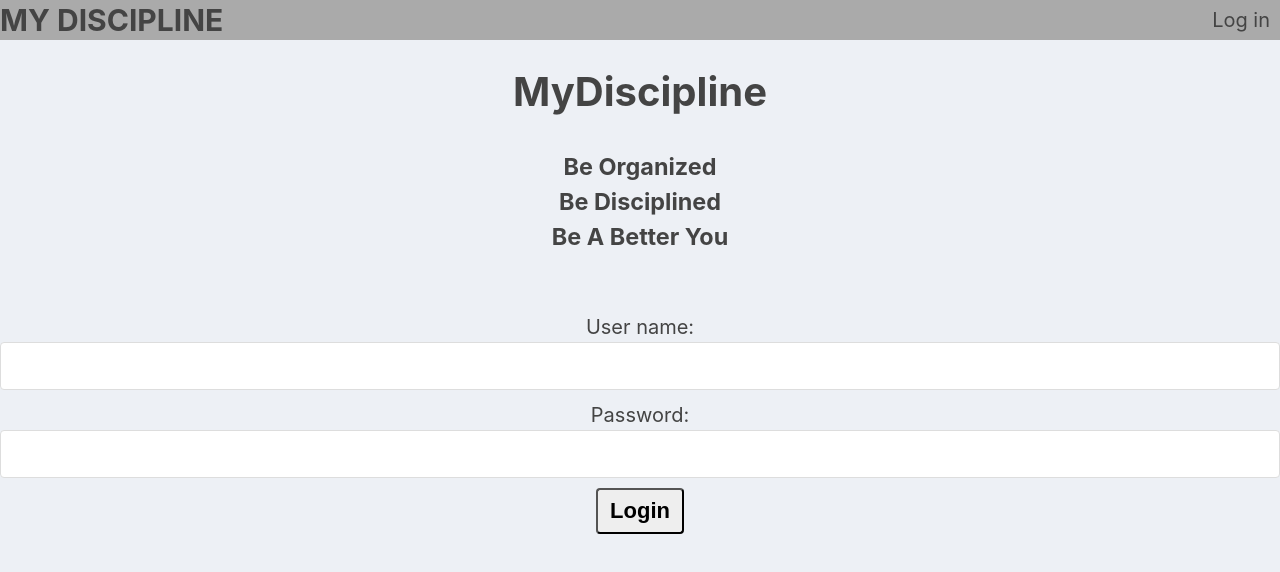
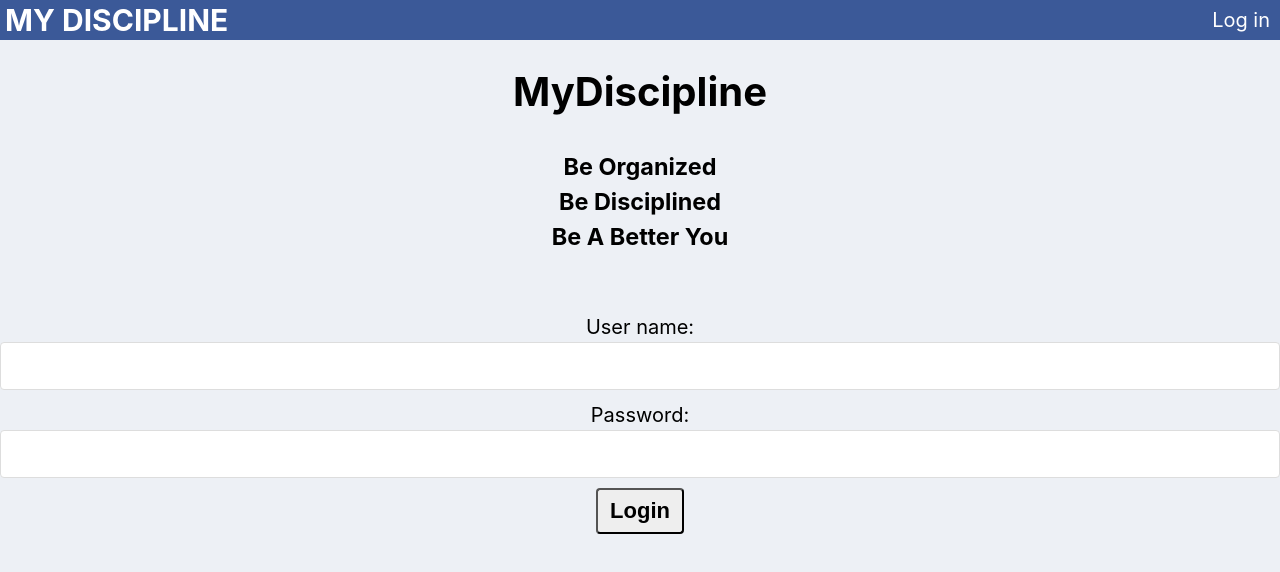
Before and after one commit to cesarlenin/my-discipline, a React (Create React App) app: page / in a window 1280 px wide. Shown: the top 572 px of the page. Built offline with nearby package versions, Linux system fonts and the light colour scheme.

Commit message:
color css

```diff
--- a/src/App.css
+++ b/src/App.css
@@ -10,7 +10,7 @@ body {
     font-family: "Open Sans",
     sans-serif;
     font-size: 20px;
-    color: #444;
+    color: black;
     text-align: center;
     line-height: 1.5;
     height: 100%;
@@ -28,11 +28,15 @@ body {
     left: 0;
     right: 0;
     z-index: 10;
+    background-color: #3b5998;
+    color: white
   }
+
 
   header {
     padding: 35px 15px;
     text-align: center;
+    color: black;
   }
 
   input{
@@ -40,15 +44,9 @@ body {
     border: 1px solid #ccd0d5;
   }
 
-  /* section {
-    padding:15px;
-    background-color: #bbb;
+  h1 h2, h3, h4{
+    color: black;
   }
-
-  section:nth-child(even) {
-    background-color: #ddd;
-  } */
-
   p {
     margin: 0 auto;
     max-width: 650px;
@@ -120,6 +118,7 @@ body {
   border: solid 2px black;
   margin: 10px;
   padding: 10px 0px;
+  border-radius: 25px;
 }
 
 .detail{
--- a/src/components/Nav/Nav.css
+++ b/src/components/Nav/Nav.css
@@ -1,20 +1,21 @@
-.Header {
+.header {
     height: 40px;
     display: flex;
     align-items: center;
     justify-content: space-between;
+
   }
 
-.Header h2 {
-    margin: 0;
+.header h2 {
+    margin: 5px;
   }
 
-.Header a {
-    color: #444;
+.header a {
+  color: white;
     text-decoration: none;
   }
 
-.Navlinks{
+.navlinks{
     margin: 5px;
     padding: 5px;
 }
--- a/src/components/Nav/Nav.js
+++ b/src/components/Nav/Nav.js
@@ -14,7 +14,7 @@ export class Nav extends Component {
 
   renderLogoutLink() {
     return (
-      <div className='Header__logged-in'>
+      <div className='header__logged-in'>
         <NavLink
           onClick={this.handleLogoutClick}
           to='/'>
@@ -26,7 +26,7 @@ export class Nav extends Component {
 
   renderLoginLink() {
     return (
-      <div className='Header__not-logged-in'>
+      <div className='header__not-logged-in'>
         <NavLink
           to='/'>
           Log in
@@ -37,11 +37,11 @@ export class Nav extends Component {
 
   render() {
     return (
-    <nav className='Header'>
+    <nav className='header'>
           <NavLink to='/'>
           <h2>MY DISCIPLINE</h2>
           </NavLink>
-      <section className='Navlinks'>
+      <section className='navlinks'>
       {this.context.authToken
           ? this.renderLogoutLink()
           : this.renderLoginLink()}
```
